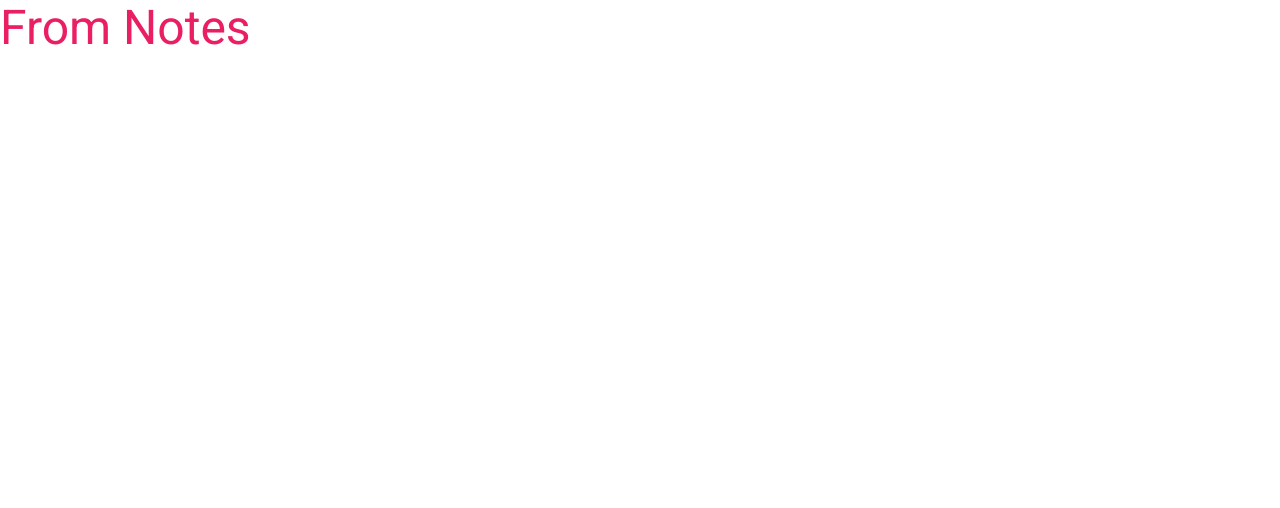
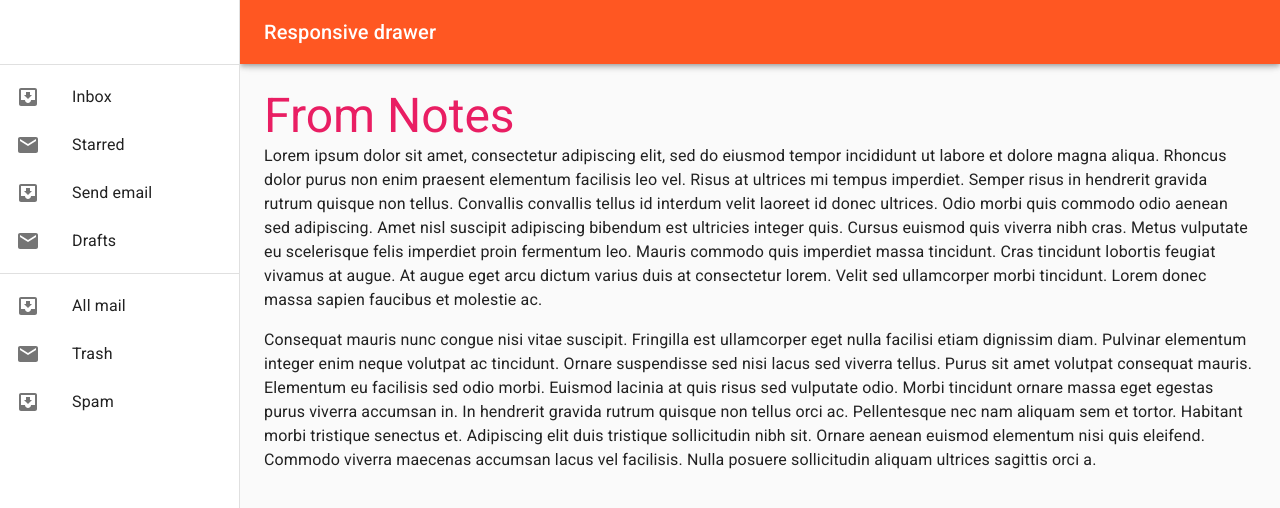
Before and after one commit to AaronTDR/Notes-frontend, a React (Create React App) app: page / in a window 1280 px wide. Shown: the top 508 px of the page. Built offline with nearby package versions, Linux system fonts and the light colour scheme.

Commit message:
create drawer in component/ResponsiveDrawer.js

```diff
--- a/src/App.js
+++ b/src/App.js
@@ -1,12 +1,12 @@
 import React from "react";
 import { ThemeProvider } from "@material-ui/core";
 import theme from "./themeConfig";
-import Notes from "./components/Notes";
+import ResponsiveDrawer from "./components/ResponsiveDrawer";
 
 function App() {
   return (
     <ThemeProvider theme={theme}>
-      <Notes />
+      <ResponsiveDrawer />
     </ThemeProvider>
   );
 }
--- /dev/null
+++ b/src/components/ResponsiveDrawer.js
@@ -0,0 +1,192 @@
+import React from "react";
+import PropTypes from "prop-types";
+import AppBar from "@material-ui/core/AppBar";
+import CssBaseline from "@material-ui/core/CssBaseline";
+import Divider from "@material-ui/core/Divider";
+import Drawer from "@material-ui/core/Drawer";
+import Hidden from "@material-ui/core/Hidden";
+import IconButton from "@material-ui/core/IconButton";
+import InboxIcon from "@material-ui/icons/MoveToInbox";
+import List from "@material-ui/core/List";
+import ListItem from "@material-ui/core/ListItem";
+import ListItemIcon from "@material-ui/core/ListItemIcon";
+import ListItemText from "@material-ui/core/ListItemText";
+import MailIcon from "@material-ui/icons/Mail";
+import MenuIcon from "@material-ui/icons/Menu";
+import Toolbar from "@material-ui/core/Toolbar";
+import Typography from "@material-ui/core/Typography";
+import { makeStyles, useTheme } from "@material-ui/core/styles";
+import Notes from "./Notes";
+
+const drawerWidth = 240;
+
+const useStyles = makeStyles((theme) => ({
+  root: {
+    display: "flex",
+  },
+  drawer: {
+    [theme.breakpoints.up("sm")]: {
+      width: drawerWidth,
+      flexShrink: 0,
+    },
+  },
+  appBar: {
+    [theme.breakpoints.up("sm")]: {
+      width: `calc(100% - ${drawerWidth}px)`,
+      marginLeft: drawerWidth,
+    },
+  },
+  menuButton: {
+    marginRight: theme.spacing(2),
+    [theme.breakpoints.up("sm")]: {
+      display: "none",
+    },
+  },
+  // necessary for content to be below app bar
+  toolbar: theme.mixins.toolbar,
+  drawerPaper: {
+    width: drawerWidth,
+  },
+  content: {
+    flexGrow: 1,
+    padding: theme.spacing(3),
+  },
+}));
+
+function ResponsiveDrawer(props) {
+  const { window } = props;
+  const classes = useStyles();
+  const theme = useTheme();
+  const [mobileOpen, setMobileOpen] = React.useState(false);
+
+  const handleDrawerToggle = () => {
+    setMobileOpen(!mobileOpen);
+  };
+
+  const drawer = (
+    <div>
+      <div className={classes.toolbar} />
+      <Divider />
+      <List>
+        {["Inbox", "Starred", "Send email", "Drafts"].map((text, index) => (
+          <ListItem button key={text}>
+            <ListItemIcon>
+              {index % 2 === 0 ? <InboxIcon /> : <MailIcon />}
+            </ListItemIcon>
+            <ListItemText primary={text} />
+          </ListItem>
+        ))}
+      </List>
+      <Divider />
+      <List>
+        {["All mail", "Trash", "Spam"].map((text, index) => (
+          <ListItem button key={text}>
+            <ListItemIcon>
+              {index % 2 === 0 ? <InboxIcon /> : <MailIcon />}
+            </ListItemIcon>
+            <ListItemText primary={text} />
+          </ListItem>
+        ))}
+      </List>
+    </div>
+  );
+
+  const container =
+    window !== undefined ? () => window().document.body : undefined;
+
+  return (
+    <div className={classes.root}>
+      <CssBaseline />
+      <AppBar position="fixed" className={classes.appBar}>
+        <Toolbar>
+          <IconButton
+            color="inherit"
+            aria-label="open drawer"
+            edge="start"
+            onClick={handleDrawerToggle}
+            className={classes.menuButton}
+          >
+            <MenuIcon />
+          </IconButton>
+          <Typography variant="h6" noWrap>
+            Responsive drawer
+          </Typography>
+        </Toolbar>
+      </AppBar>
+      <nav className={classes.drawer} aria-label="mailbox folders">
+        {/* The implementation can be swapped with js to avoid SEO duplication of links. */}
+        <Hidden smUp implementation="css">
+          <Drawer
+            container={container}
+            variant="temporary"
+            anchor={theme.direction === "rtl" ? "right" : "left"}
+            open={mobileOpen}
+            onClose={handleDrawerToggle}
+            classes={{
+              paper: classes.drawerPaper,
+            }}
+            ModalProps={{
+              keepMounted: true, // Better open performance on mobile.
+            }}
+          >
+            {drawer}
+          </Drawer>
+        </Hidden>
+        <Hidden xsDown implementation="css">
+          <Drawer
+            classes={{
+              paper: classes.drawerPaper,
+            }}
+            variant="permanent"
+            open
+          >
+            {drawer}
+          </Drawer>
+        </Hidden>
+      </nav>
+      <main className={classes.content}>
+        <div className={classes.toolbar} />
+        <Notes />
+        <Typography paragraph>
+          Lorem ipsum dolor sit amet, consectetur adipiscing elit, sed do
+          eiusmod tempor incididunt ut labore et dolore magna aliqua. Rhoncus
+          dolor purus non enim praesent elementum facilisis leo vel. Risus at
+          ultrices mi tempus imperdiet. Semper risus in hendrerit gravida rutrum
+          quisque non tellus. Convallis convallis tellus id interdum velit
+          laoreet id donec ultrices. Odio morbi quis commodo odio aenean sed
+          adipiscing. Amet nisl suscipit adipiscing bibendum est ultricies
+          integer quis. Cursus euismod quis viverra nibh cras. Metus vulputate
+          eu scelerisque felis imperdiet proin fermentum leo. Mauris commodo
+          quis imperdiet massa tincidunt. Cras tincidunt lobortis feugiat
+          vivamus at augue. At augue eget arcu dictum varius duis at consectetur
+          lorem. Velit sed ullamcorper morbi tincidunt. Lorem donec massa sapien
+          faucibus et molestie ac.
+        </Typography>
+        <Typography paragraph>
+          Consequat mauris nunc congue nisi vitae suscipit. Fringilla est
+          ullamcorper eget nulla facilisi etiam dignissim diam. Pulvinar
+          elementum integer enim neque volutpat ac tincidunt. Ornare suspendisse
+          sed nisi lacus sed viverra tellus. Purus sit amet volutpat consequat
+          mauris. Elementum eu facilisis sed odio morbi. Euismod lacinia at quis
+          risus sed vulputate odio. Morbi tincidunt ornare massa eget egestas
+          purus viverra accumsan in. In hendrerit gravida rutrum quisque non
+          tellus orci ac. Pellentesque nec nam aliquam sem et tortor. Habitant
+          morbi tristique senectus et. Adipiscing elit duis tristique
+          sollicitudin nibh sit. Ornare aenean euismod elementum nisi quis
+          eleifend. Commodo viverra maecenas accumsan lacus vel facilisis. Nulla
+          posuere sollicitudin aliquam ultrices sagittis orci a.
+        </Typography>
+      </main>
+    </div>
+  );
+}
+
+ResponsiveDrawer.propTypes = {
+  /**
+   * Injected by the documentation to work in an iframe.
+   * You won't need it on your project.
+   */
+  window: PropTypes.func,
+};
+
+export default ResponsiveDrawer;
```
Also changed, not shown: 1 other file (tests, documents, lock files or other folders).
